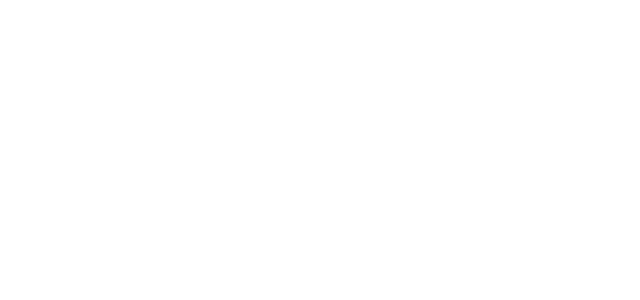
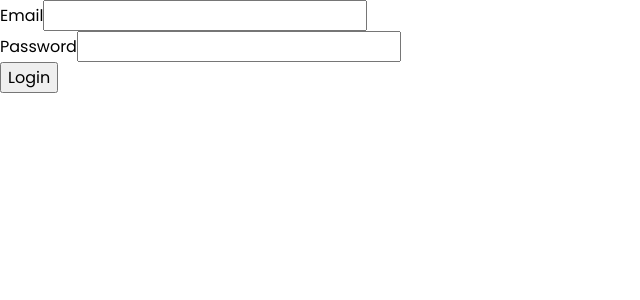
Before and after one commit to MatheusF99/Usher-front, a React (Create React App) app: page /login in a window 1280 px wide. Shown: the top 300 px of the page, without its empty margins (0-640 px from the left). Built offline with nearby package versions, Linux system fonts and the light colour scheme.

Commit message:
criando a autenticação para o user

```diff
--- a/src/pages/ListUserPage/index.tsx
+++ b/src/pages/ListUserPage/index.tsx
@@ -1,13 +1,17 @@
 import React, {useEffect, useState} from 'react'
 import api from '../../services/api';
 
+import './list.css'
 
 interface User{
   id: string,
   name: string;
   email: string;
+  images: Array<{
+    url: string
+  }>
 }
-function LoginPage() {
+function HomePage() {
   const [users, setUsers] = useState<User[]>([])
 
   useEffect(() => {
@@ -19,17 +23,23 @@
 
 
   return (
-    <div className="App">
-      <h1>hello world</h1>
+    <div className="home-page">
+      <h1>Hello world</h1>
+      <div className="box-users">
       {
         users.map(user =>{
           return(
-            <p key={user.id}> name: {user.name}, email: {user.email}</p>
+            <div className="info-user">
+              <p key={user.id}> {user.name} </p>
+              <p> {user.email} </p>
+              <img src={user.images[0].url} alt={user.name}/>
+            </div>
           )
         })
       }
+      </div>
     </div>
   );
 }
 
-export default LoginPage
+export default HomePage
--- a/src/pages/ListUserPage/list.css
+++ b/src/pages/ListUserPage/list.css
@@ -0,0 +1,46 @@
+::-webkit-scrollbar{
+  display: none;
+}
+
+.home-page{
+
+  width: 100vw;
+  height: 100vh;
+
+  display: flex;
+  justify-content: center;
+  align-items: center;
+
+  flex-direction: column;
+
+
+}
+
+.box-users{
+
+  height: 100%;
+  overflow-y: auto;
+
+}
+
+.info-user p{
+
+  margin: 5px 0;
+
+  padding-left: 12px;
+}
+
+.info-user{
+
+  height: 71.5%;
+
+  border: 1px solid #aaa;
+
+  margin-bottom: 16px;
+
+}
+
+.info-user img{
+  width: 600px;
+  height: 500px;
+}
--- /dev/null
+++ b/src/pages/LoginPage/LoginPage.tsx
@@ -0,0 +1,57 @@
+import React, {FormEvent, useState} from 'react';
+
+
+// import { Container } from './styles';
+
+function LoginPage(){
+
+  const [email, setEmail] = useState('')
+  const [password, setPassword] = useState('')
+
+
+
+  function handleSubmit(event: FormEvent){
+    event.preventDefault()
+
+    console.log(
+      {
+        email,
+        password
+      }
+    )
+  }
+
+  return (
+    <div className="login-page">
+      <form onSubmit={handleSubmit} action="">
+
+        <div className="input-conainer">
+          <label className="login-label" htmlFor="">Email</label>
+          <input
+            className="login-input"
+            type="email"
+            value={email}
+            onChange={event => setEmail(event.target.value)}
+          />
+        </div>
+
+        <div className="input-conainer">
+          <label className="login-label" htmlFor="">Password</label>
+          <input
+            className="login-input"
+            type="password"
+            value={password}
+            onChange={event => setPassword(event.target.value)}
+          />
+        </div>
+
+        <button type="submit">
+          Login
+        </button>
+
+      </form>
+    </div>
+  )
+}
+
+export default LoginPage;
--- a/src/routes.tsx
+++ b/src/routes.tsx
@@ -1,15 +1,17 @@
 import React from 'react'
 import { BrowserRouter, Route } from 'react-router-dom'
 import CreateUserPage from './pages/CreateUserPage'
-import LoginPage from './pages/ListUserPage'
+import HomePage from './pages/ListUserPage'
+import LoginPage from './pages/LoginPage/LoginPage'
 import Sucess from './pages/Sucess'
 
 function Routes() {
   return (
     <BrowserRouter>
-      <Route exact path="/user" component={LoginPage} />
+      <Route exact path="/user" component={HomePage} />
       <Route exact path="/user/create" component={CreateUserPage} />
       <Route exact path="/sucess" component={Sucess} />
+      <Route exact path="/login" component={LoginPage} />
     </BrowserRouter>
   )
 }
```
Also changed, not shown: src/App.tsx (+6 -4 lines).
